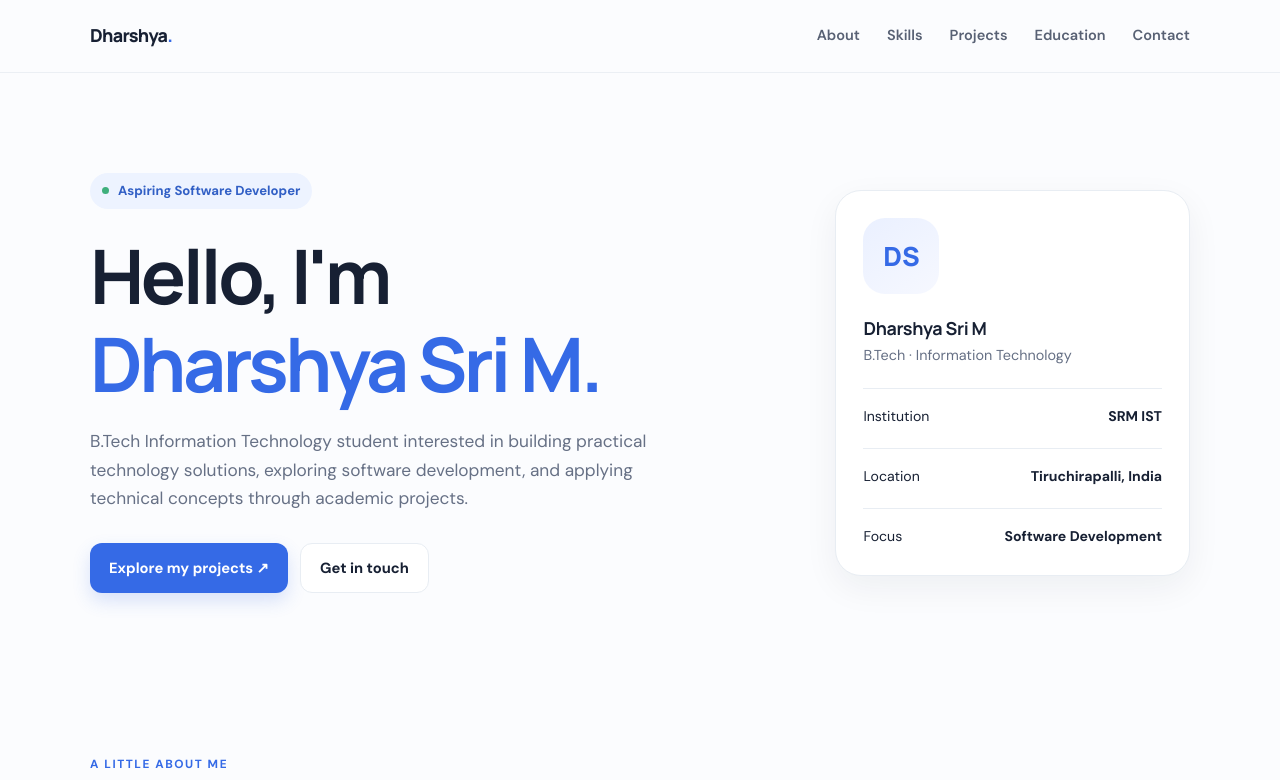
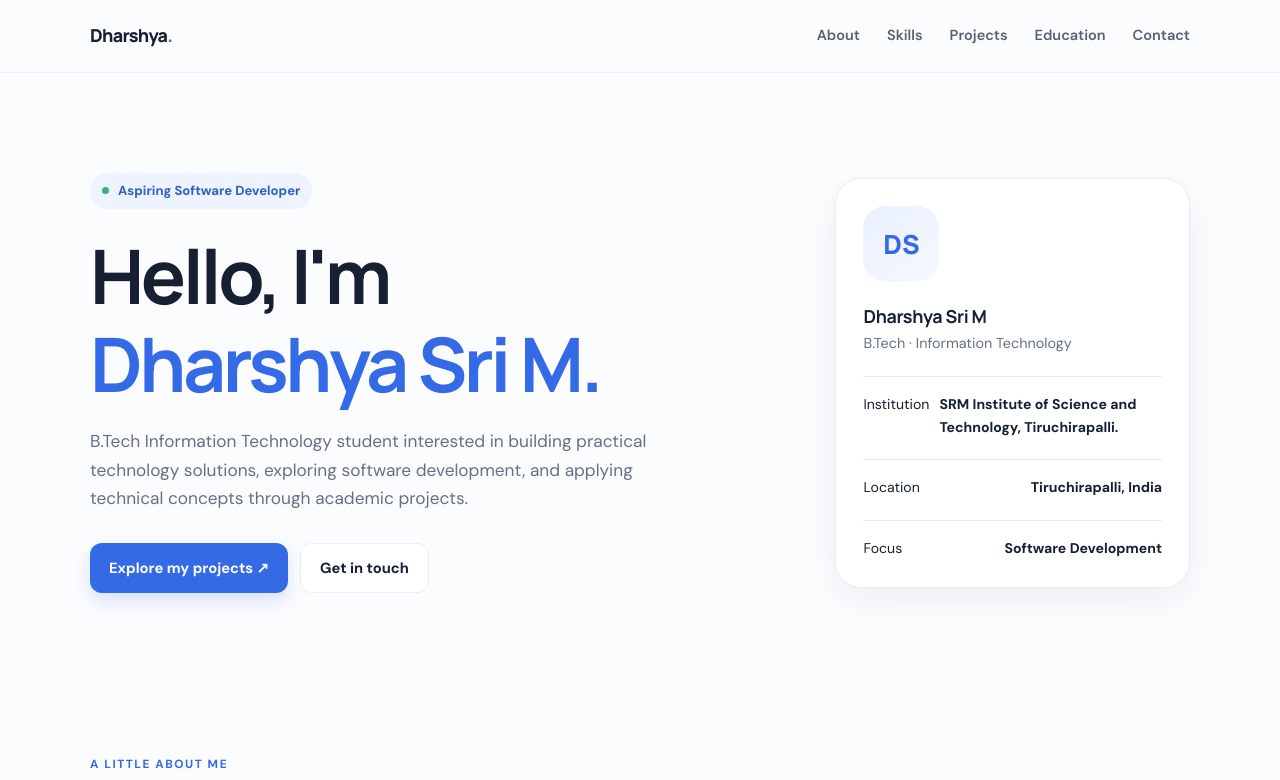
Before and after one commit to dharshyasri09/dharshya-portfolio, a plain HTML site: page index.html in a window 1280 px wide. Shown: the top 780 px of the page. Drawn offline with Linux system fonts and the light colour scheme.

Commit message:
Update index.html

```diff
--- a/index.html
+++ b/index.html
@@ -127,7 +127,7 @@
         <div class="avatar">DS</div>
         <h3>Dharshya Sri M</h3>
         <div class="small">B.Tech · Information Technology</div>
-        <div class="quick-fact"><span>Institution</span><strong>SRM IST</strong></div>
+        <div class="quick-fact"><span>Institution</span><strong>SRM Institute of Science and Technology, Tiruchirapalli.</strong></div>
         <div class="quick-fact"><span>Location</span><strong>Tiruchirapalli, India</strong></div>
         <div class="quick-fact"><span>Focus</span><strong>Software Development</strong></div>
       </aside>
```
